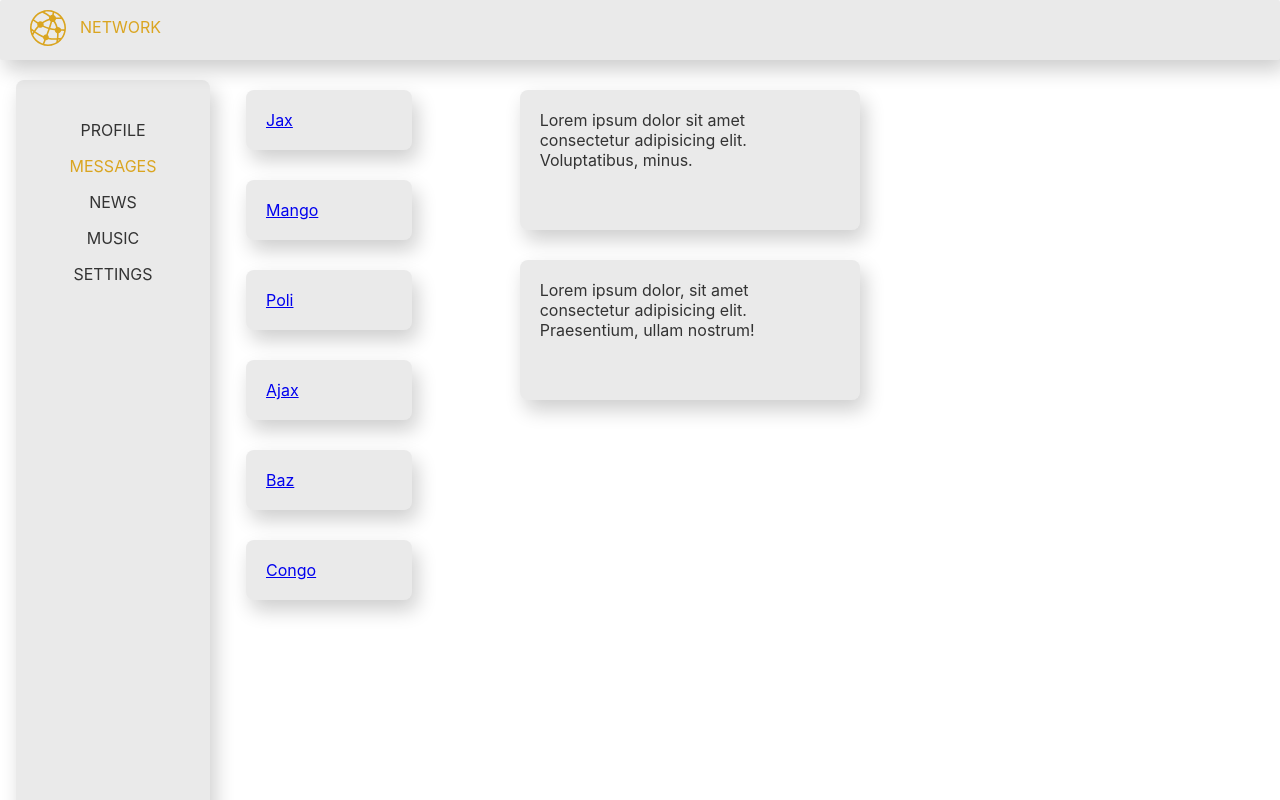
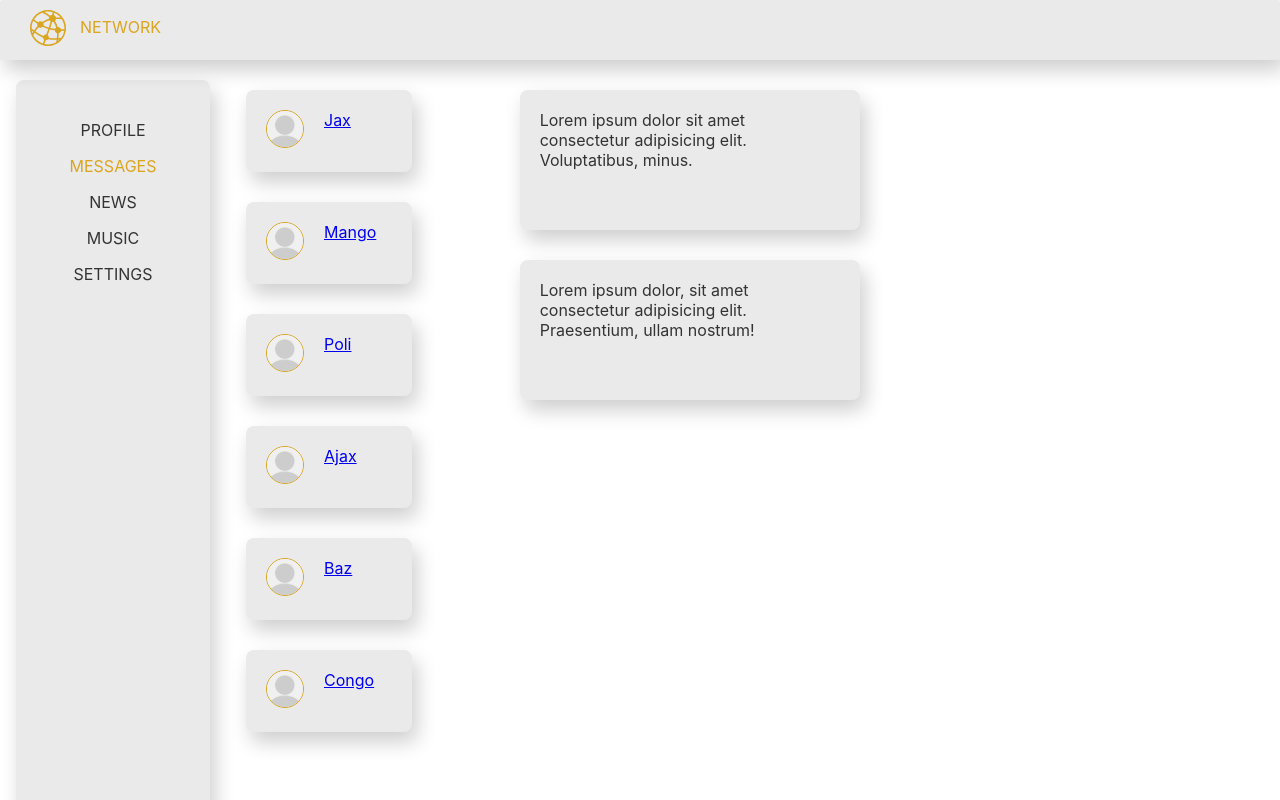
Before and after one commit to KasyanAndrey/project_01, a React (Create React App) app: page /dialogs in a window 1280 px wide. Shown: the top 800 px of the page. Built offline with nearby package versions, Linux system fonts and the light colour scheme.

Commit message:
create state, chng props

```diff
--- a/src/App.js
+++ b/src/App.js
@@ -12,26 +12,22 @@ import Music from "./components/Music/Music.jsx";
 import Settings from "./components/Settings/Settings.jsx";
 
 const App = (props) => {
-  debugger;
-
   return (
     <div>
       <BrowserRouter>
         <Container>
-          next 28
+          next 30
           <Header />
           <Navbar />
           <Wrapper>
             <Routes>
               <Route
                 path="/profile"
-                element={<Profile posts={props.posts} />}
+                element={<Profile state={props.state.profilePage} />}
               />
               <Route
                 path="/dialogs"
-                element={
-                  <Dialogs dialogs={props.dialogs} messages={props.messages} />
-                }
+                element={<Dialogs state={props.state.dialogsPage} />}
               />
               <Route path="/news" element={<News />} />
               <Route path="/music" element={<Music />} />
--- /dev/null
+++ b/src/components/AvatarImg/AvatarImg.jsx
@@ -0,0 +1,12 @@
+import React from "react";
+import imgAvatar from "../../assets/img/default_avatar.png";
+
+const AvatarImg = (props) => {
+  return (
+    <div>
+      <img src={imgAvatar} alt="user avatar"></img>
+    </div>
+  );
+};
+
+export default AvatarImg;
--- /dev/null
+++ b/src/components/AvatarImg/AvatarImg.module.css
@@ -0,0 +1,7 @@
+img {
+  width: 36px;
+  height: 36px;
+  border: 1px solid #daa520;
+  border-radius: 50%;
+  margin-right: 20px;
+}
--- a/src/components/Dialogs/DialogItem/DialogItem.jsx
+++ b/src/components/Dialogs/DialogItem/DialogItem.jsx
@@ -1,5 +1,6 @@
 import React from "react";
 import { NavLink } from "react-router-dom";
+import AvatarImg from '../../AvatarImg/AvatarImg.jsx'
 import css from "./DialogItem.module.css";
 
 const DialogItem = (props) => {
@@ -7,6 +8,7 @@ const DialogItem = (props) => {
 
   return (
     <div className={`${css.activeLink} ${css.dialog}`}>
+      <AvatarImg />
       <NavLink to={path}>{props.name}</NavLink>
     </div>
   );
--- a/src/components/Dialogs/Dialogs.jsx
+++ b/src/components/Dialogs/Dialogs.jsx
@@ -4,11 +4,11 @@ import DialogItem from "./DialogItem/DialogItem.jsx";
 import Message from "./Message/Message.jsx";
 
 const Dialogs = (props) => {
-    let dialogsElements = props.dialogs.map((d) => (
+    let dialogsElements = props.state.dialogs.map((d) => (
     <DialogItem name={d.name} id={d.id} />
   ));
 
-  let messagesElements = props.messages.map((m) => (
+  let messagesElements = props.state.messages.map((m) => (
     <Message message={m.message} id={m.id} />
   ));
 
--- a/src/components/Profile/MyPosts/Post/Post.jsx
+++ b/src/components/Profile/MyPosts/Post/Post.jsx
@@ -1,11 +1,11 @@
 import React from "react";
 import css from "./Post.module.css";
-import imgAvatar from "../../../../assets/img/default_avatar.png";
+import AvatarImg from '../../../AvatarImg/AvatarImg.jsx'
 
 const Post = (props) => {
   return (
     <div className={css.post}>
-      <img src={imgAvatar} alt="user avatar"></img>
+      <AvatarImg />
       <p>{props.message}</p>
       <div className={css.like}>Like: {props.liksCount}</div>
     </div>
--- a/src/components/Profile/Profile.jsx
+++ b/src/components/Profile/Profile.jsx
@@ -7,7 +7,7 @@ const Profile = (props) => {
   return (
     <div>
       <ProfileInfo />
-      <MyPosts posts={props.posts} />
+      <MyPosts posts={props.state.posts} />
     </div>
   );
 };
--- a/src/index.js
+++ b/src/index.js
@@ -2,47 +2,11 @@ import React from 'react';
 import ReactDOM from 'react-dom';
 import './index.css';
 import App from './App';
-
-let posts = [
-  {
-    id: 1,
-    message:
-      "Lorem ipsum dolor sit amet consectetur adipisicing elit. Voluptatibus, minus.",
-    liksCount: 12,
-  },
-  {
-    id: 2,
-    message:
-      "Lorem ipsum dolor, sit amet consectetur adipisicing elit. Praesentium, ullam nostrum!",
-    liksCount: 21,
-  },
-];
-
-let dialogs = [
-  { id: 1, name: "Jax" },
-  { id: 2, name: "Mango" },
-  { id: 3, name: "Poli" },
-  { id: 4, name: "Ajax" },
-  { id: 5, name: "Baz" },
-  { id: 6, name: "Congo" },
-];
-
-let messages = [
-  {
-    id: 1,
-    message:
-      "Lorem ipsum dolor sit amet consectetur adipisicing elit. Voluptatibus, minus.",
-  },
-  {
-    id: 2,
-    message:
-      "Lorem ipsum dolor, sit amet consectetur adipisicing elit. Praesentium, ullam nostrum!",
-  },
-];
+import state from './redux/state.js'
 
 ReactDOM.render(
   <React.StrictMode>
-    <App posts={posts} dialogs={dialogs} messages={messages}/>
+    <App state={state} />
   </React.StrictMode>,
   document.getElementById('root')
 );
--- /dev/null
+++ b/src/redux/state.js
@@ -0,0 +1,42 @@
+let state = {
+  profilePage: {
+    posts: [
+      {
+        id: 1,
+        message:
+          "Lorem ipsum dolor sit amet consectetur adipisicing elit. Voluptatibus, minus.",
+        liksCount: 12,
+      },
+      {
+        id: 2,
+        message:
+          "Lorem ipsum dolor, sit amet consectetur adipisicing elit. Praesentium, ullam nostrum!",
+        liksCount: 21,
+      },
+    ],
+  },
+  dialogsPage: {
+    messages: [
+      {
+        id: 1,
+        message:
+          "Lorem ipsum dolor sit amet consectetur adipisicing elit. Voluptatibus, minus.",
+      },
+      {
+        id: 2,
+        message:
+          "Lorem ipsum dolor, sit amet consectetur adipisicing elit. Praesentium, ullam nostrum!",
+      },
+    ],
+    dialogs: [
+      { id: 1, name: "Jax" },
+      { id: 2, name: "Mango" },
+      { id: 3, name: "Poli" },
+      { id: 4, name: "Ajax" },
+      { id: 5, name: "Baz" },
+      { id: 6, name: "Congo" },
+    ],
+  },
+};
+
+export default state;
```
